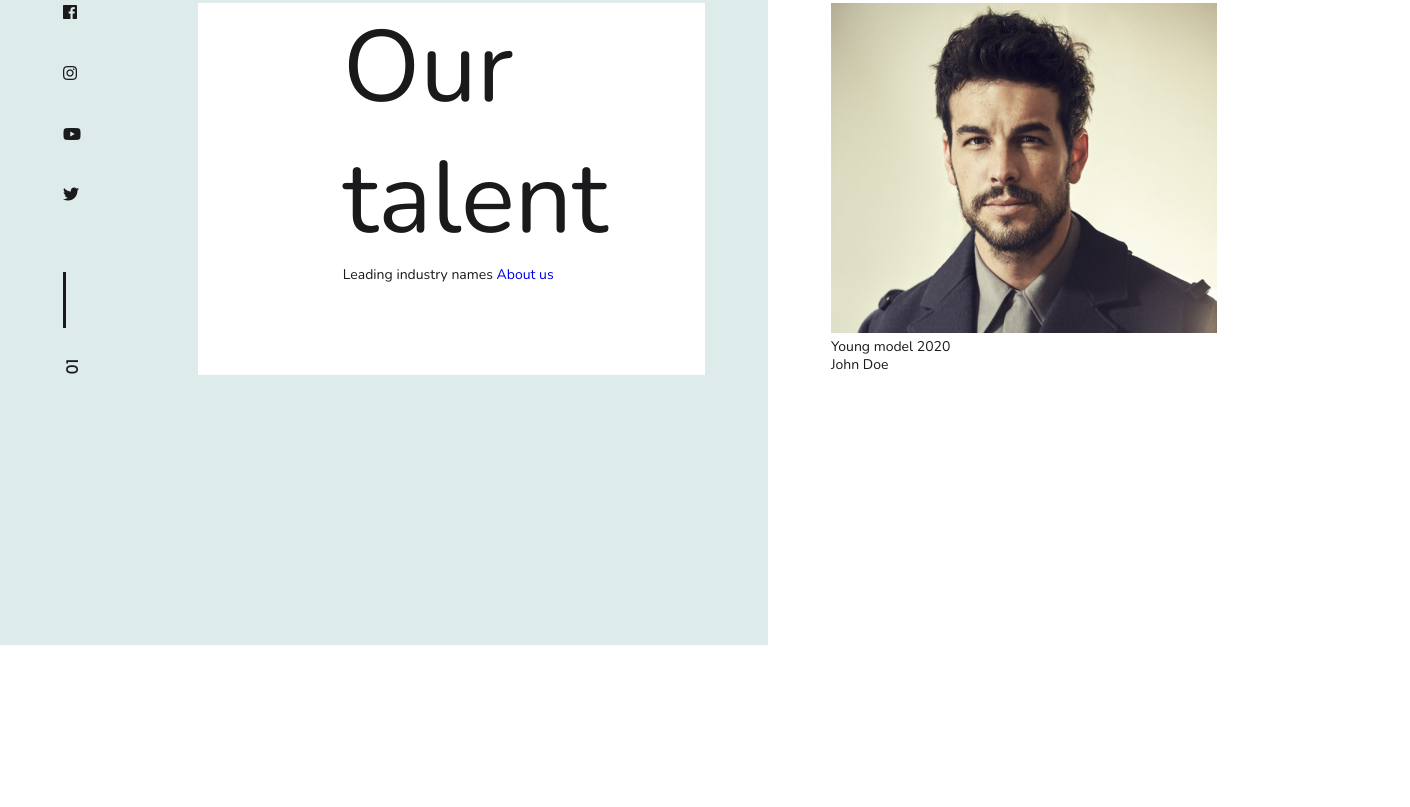
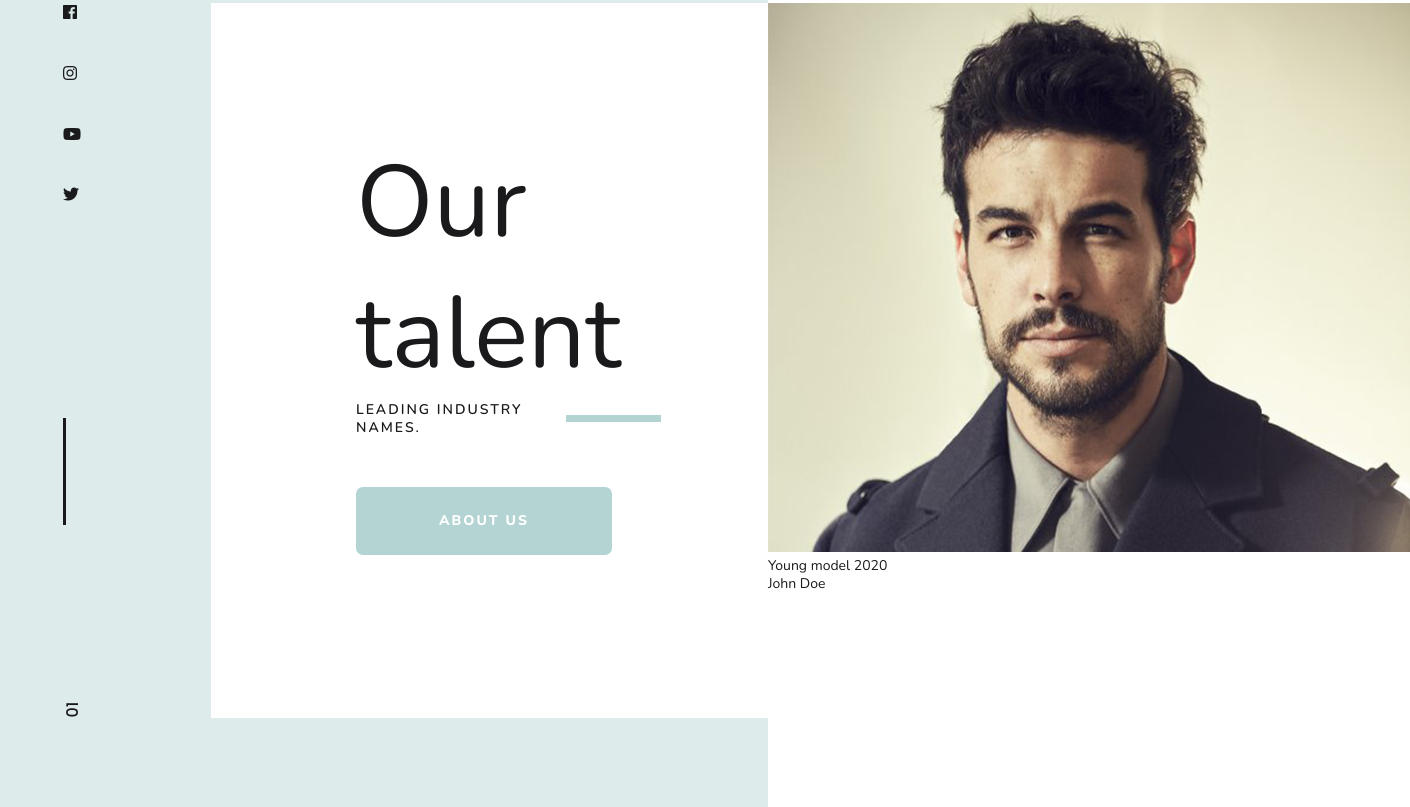
Before and after one commit to fedcalmus/mitalent, a plain HTML site: page index.html in a window 1280 px wide. Shown: the part 313-1120 px from the top of the page, 1410 px wide, since content can reach past the window. Before the commit the page ends 958 px from the top, so only its background shows below. Drawn offline with nearby package versions, Linux system fonts and the light colour scheme.

Commit message:
Done with about button

```diff
--- a/css/main.css
+++ b/css/main.css
@@ -145,6 +145,10 @@ h1 {
     background-color: #deebeb;
 }
 
+.darkGreenBg {
+    background-color: #b4d3d3;
+}
+
 .whiteBg {
     background-color: #ffffff;
 }
@@ -179,6 +183,10 @@ h1 {
     padding: 15px 25px;
 }
 
+.btnMd {
+    padding: 25px 83px;
+}
+
 /* Input/button styles start here */
 
 /* Font weight styles start here */
@@ -186,6 +194,11 @@ h1 {
 .medium {
     font-weight: 500;
 }
+
+.semiBold {
+    font-weight: 600;
+}
+
 
 .extraBold {
     font-weight: 800;
@@ -211,6 +224,10 @@ h1 {
     color: #1a1a1d;
 }
 
+.colorWhite {
+    color: #ffffff;
+}
+
 /* Text color styles end here */
 
 /* Text transform styles start here */
@@ -232,9 +249,32 @@ h1 {
     transition: 0.3s ease-out;
 }
 
+.transitionBg {
+    -webkit-transition:  background 0.5s ease-out;
+    -moz-transition: background  0.5s ease-out;
+    -o-transition: background  0.5s ease-out;
+    transition:  background 0.5s ease-out;
+}
+
 .inlineBlock {
     display: inline-block;
 }
+
+/* Letter spacing styles start here */
+
+.letterspacingMd {
+    letter-spacing: 2px;
+}
+
+/* Letter spacing styles end here */
+
+/* Border-radius styles start here */
+
+.borderRadius {
+    border-radius: 7px;
+}
+
+/* Border-radius styles end here */
 
 /* General styles end here */
 
@@ -268,10 +308,12 @@ nav li a:hover, .nav i:hover, .socialIcons ul li a:hover {
 }
 
 .search {
-    border-left: 1px solid #b4d3d3;
     text-transform: uppercase;
     font-size: 14px;
-    letter-spacing: 2px;
+}
+
+.search:focus {
+    border-left: 1px solid #b4d3d3;
 }
 
 /* Header styles end here */
@@ -280,14 +322,17 @@ nav li a:hover, .nav i:hover, .socialIcons ul li a:hover {
 
 .talentLeft {
     width: 60%;
+    padding-left: 63px;
 }
 
 .talentRight {
     width: 40%;
+    padding-right: 121px;
 }
 
 .talentRight, .talentLeft {
-    padding: 203px 63px 270px 63px;
+    padding-top: 203px;
+    padding-bottom: 270px;
 }
 
 .socialIcons {
@@ -297,6 +342,7 @@ nav li a:hover, .nav i:hover, .socialIcons ul li a:hover {
 .talentInfo {
     width: 79%;
     padding-left: 145px;
+    padding-top: 135px;
 }
 
 .socialIcons ul li {
@@ -321,13 +367,30 @@ nav li a:hover, .nav i:hover, .socialIcons ul li a:hover {
     width: 20px;
 }
 
-.talentImage img {
+.talentRight .image {
     width: 100%;
 }
 
-.talentImage a:hover {
+.talentRight a:hover {
     opacity: 0.8;
 }
 
+.hLine {
+    border-top: 7px solid #b4d3d3;
+    max-width: 95px;
+ }
+
+.talentInfo div:nth-child(2) {
+    width: 74%;
+}
+
+.talentInfo a {
+    margin-top: 50px;
+    margin-bottom: 163px;
+}
+
+.talentInfo a:hover {
+    background-color: #1a1a1d;
+}
 
 /* Talent section styles end here */
--- a/index.html
+++ b/index.html
@@ -31,8 +31,8 @@
             <i class="fas fa-bars txtMd"></i>
             <nav class="inlineBlock">
                 <ul>
-                    <li><a class="extraBold capitalize colorDark" href="#">clients</a></li>
-                    <li><a class="extraBold capitalize colorDark" href="#">news</a></li>
+                    <li><a class="extraBold capitalize colorDark letterspacingMd" href="#">clients</a></li>
+                    <li><a class="extraBold capitalize colorDark letterspacingMd" href="#">news</a></li>
                 </ul>
             </nav>
         </div>
@@ -42,13 +42,13 @@
     </div>
     <div class="headerRight flex alignItemCenter flexEnd">
         <form action="">
-            <input type="text" placeholder="Search client" name="search" class="inputMd search borderNone capitalize">
+            <input type="text" placeholder="Search client" name="search" class="inputMd search borderNone capitalize letterspacingMd">
             <button type="submit" class="borderNone whiteBg"><i class="fas fa-search"></i></button>
         </form>
     </div>
 </header>
-<!--Header content end here -->
-<!--Main content starts here -->
+<!-- Header content end here -->
+<!-- Main content starts here -->
 <section class="talent flex spaceBetween">
     <div class="talentLeft greenBg flex colorDark">
         <div class="socialIcons txtMd flex spaceBetween flexColoumn">
@@ -59,17 +59,23 @@
                 <li><a href="#"><i class="fab fa-twitter"></i></a></li>
             </ul>
             <div class="vLine colorDark"></div>
-                <span class="medium poppins index">01</span>
+            <span class="medium poppins index">01</span>
         </div>
         <div class="whiteBg talentInfo">
-            <h1>Our talent</h1>
-            <span>Leading industry names</span>
-            <span></span>
-            <a href="#">About us</a>
+            <div class="flex flexColoumn">
+                <h1>Our talent</h1>
+                <div class="flex spaceBetween alignItemCenter">
+                    <span class="uppercase semiBold letterspacingMd">Leading industry names.</span>
+                    <div class="hLine inlineBlock"></div>
+                </div>
+                <div>
+                <a href="#" class="btnMd darkGreenBg borderRadius extraBold uppercase colorWhite letterspacingMd transitionBg">About us</a>
+                </div>
+            </div>
         </div>
     </div>
     <div class="talentRight">
-        <div class="talentImage">
+        <div class="image">
             <a href="#"><img src="img/user.png"></a>
         </div>
         <div>
```
